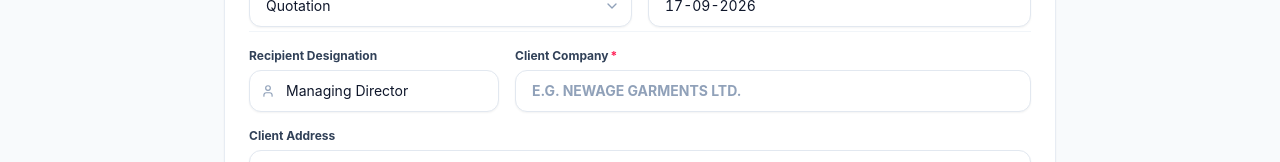
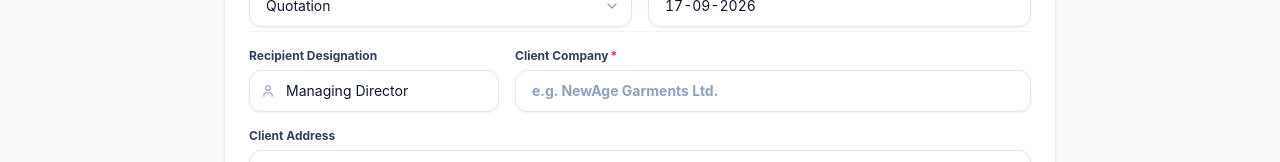
Before and after one commit to Farhana52/EMA-Engineering, a Next.js app: page /quotations/new in a window 1280 px wide. Shown: the part 298-460 px from the top of the page. Built offline with nearby package versions, Linux system fonts and the light colour scheme; no server answers; the database is empty.

Commit message:
fix(quotations): preserve client company casing and remove forced uppercase

```diff
--- a/src/app/quotations/[id]/page.tsx
+++ b/src/app/quotations/[id]/page.tsx
@@ -111,7 +111,7 @@ function ToBlock({ q, cls = '' }: { q: Quotation; cls?: string }) {
     <div className={`space-y-0.5 ${cls}`}>
       <p className="font-semibold text-neutral-600 text-xs">To,</p>
       {q.clientDesignation && <p className="text-xs text-neutral-700 font-medium">{q.clientDesignation}</p>}
-      <p className="font-bold text-xs uppercase tracking-wide text-neutral-900">{q.clientCompany}</p>
+      <p className="font-bold text-xs tracking-wide text-neutral-900">{q.clientCompany}</p>
       {q.clientAddress && <p className="text-xs text-neutral-600">{q.clientAddress}</p>}
     </div>
   );
--- a/src/app/quotations/new/page.tsx
+++ b/src/app/quotations/new/page.tsx
@@ -337,8 +337,8 @@ export default function NewQuotationPage() {
                 required
                 value={clientCompany}
                 onChange={(e) => setClientCompany(e.target.value)}
-                placeholder="e.g. NEWAGE GARMENTS LTD."
-                className={`${INPUT} font-bold uppercase`}
+                placeholder="e.g. NewAge Garments Ltd."
+                className={`${INPUT} font-bold`}
               />
             </Field>
 
```
